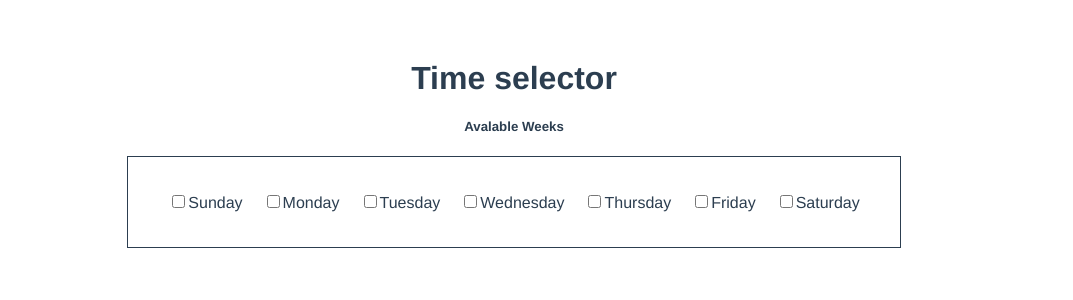
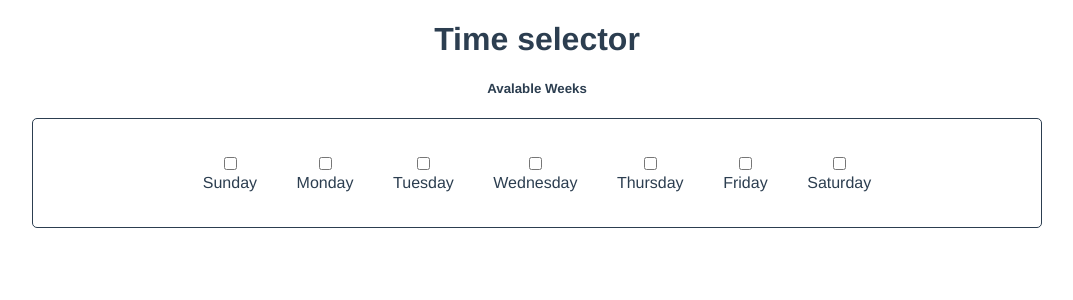
Before and after one commit to aboubakar20/timeSelector, a Vue app: page / in a window 1280 px wide. Shown: the top 300 px of the page, without its empty margins (126-1199 px from the left). Built offline with nearby package versions, Linux system fonts and the light colour scheme.

Commit message:
added checkboxes to select/deselect week days

```diff
--- a/src/App.vue
+++ b/src/App.vue
@@ -1,7 +1,10 @@
 <template>
   <div id="app">
     <h1>Time selector</h1>
-    <WeekDaysSelector></WeekDaysSelector>
+    <WeekDaysSelector
+      @selectedDays="getSelectedDays"
+      :weekDays="weekDays"
+    ></WeekDaysSelector>
   </div>
 </template>
 
@@ -11,6 +14,43 @@ export default {
   name: "App",
   components: {
     WeekDaysSelector,
+  },
+  data() {
+    return {
+      weekDays: [
+        {
+          id: 0,
+          day: "Sunday",
+        },
+        {
+          id: 1,
+          day: "Monday",
+        },
+        {
+          id: 2,
+          day: "Tuesday",
+        },
+        {
+          id: 3,
+          day: "Wednesday",
+        },
+        {
+          id: 4,
+          day: "Thursday",
+        },
+        { id: 5, day: "Friday" },
+        {
+          id: 6,
+          day: "Saturday",
+        },
+      ],
+      selectedDays: [],
+    };
+  },
+  methods: {
+    getSelectedDays: function() {
+      this.selectedDays;
+    },
   },
 };
 </script>
@@ -22,6 +62,9 @@ export default {
   -moz-osx-font-smoothing: grayscale;
   text-align: center;
   color: #2c3e50;
-  margin-top: 60px;
+  margin-left: 150px;
+}
+body {
+  max-width: 1160px;
 }
 </style>
--- a/src/components/WeekDaysSelector.vue
+++ b/src/components/WeekDaysSelector.vue
@@ -2,68 +2,14 @@
   <div>
     <h5>Avalable Weeks</h5>
     <div class="week">
-      <div class="days">
+      <div class="days" v-for="weekDay in weekDays" :key="weekDay.id">
         <input
           type="checkbox"
-          id="sunday"
-          value="Sunday"
+          :id="weekDay.day"
+          :value="weekDay.day"
           v-model="checkedDays"
         />
-        <label for="sunday">Sunday</label>
-      </div>
-      <div class="days">
-        <input
-          type="checkbox"
-          id="monday"
-          value="Monday"
-          v-model="checkedDays"
-        />
-        <label for="monday">Monday</label>
-      </div>
-      <div class="days">
-        <input
-          type="checkbox"
-          id="tuesday"
-          value="Tuesday"
-          v-model="checkedDays"
-        />
-        <label for="tuesday">Tuesday</label>
-      </div>
-      <div class="days">
-        <input
-          type="checkbox"
-          id="wednesday"
-          value="Wednesday"
-          v-model="checkedDays"
-        />
-        <label for="wednesday">Wednesday</label>
-      </div>
-      <div class="days">
-        <input
-          type="checkbox"
-          id="thursday"
-          value="Thursday"
-          v-model="checkedDays"
-        />
-        <label for="thursday">Thursday</label>
-      </div>
-      <div class="days">
-        <input
-          type="checkbox"
-          id="friday"
-          value="Friday"
-          v-model="checkedDays"
-        />
-        <label for="friday">Friday</label>
-      </div>
-      <div class="days">
-        <input
-          type="checkbox"
-          id="saturday"
-          value="Saturday"
-          v-model="checkedDays"
-        />
-        <label for="saturday">Saturday</label>
+        <label for="day">{{ weekDay.day }}</label>
       </div>
     </div>
   </div>
@@ -76,7 +22,9 @@ export default {
       checkedDays: [],
     };
   },
+  props: ["weekDays"],
   updated() {
+    console.log(this.weekDays);
     console.log(this.checkedDays);
   },
 };
@@ -84,8 +32,10 @@ export default {
 
 <style scoped>
 .week {
-  padding: 30px;
-  display: inline-flex;
+  border-radius: 5px;
+  padding: 30px 150px;
+  margin-bottom: 10px;
+  display: flex;
   border: 1px solid;
 }
 .days {
```
